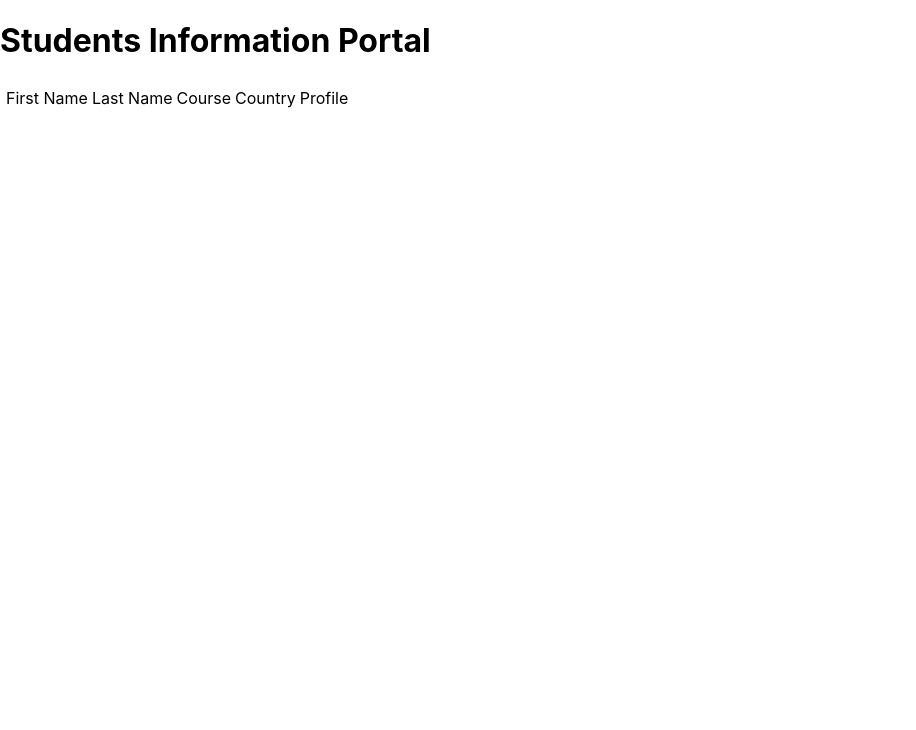
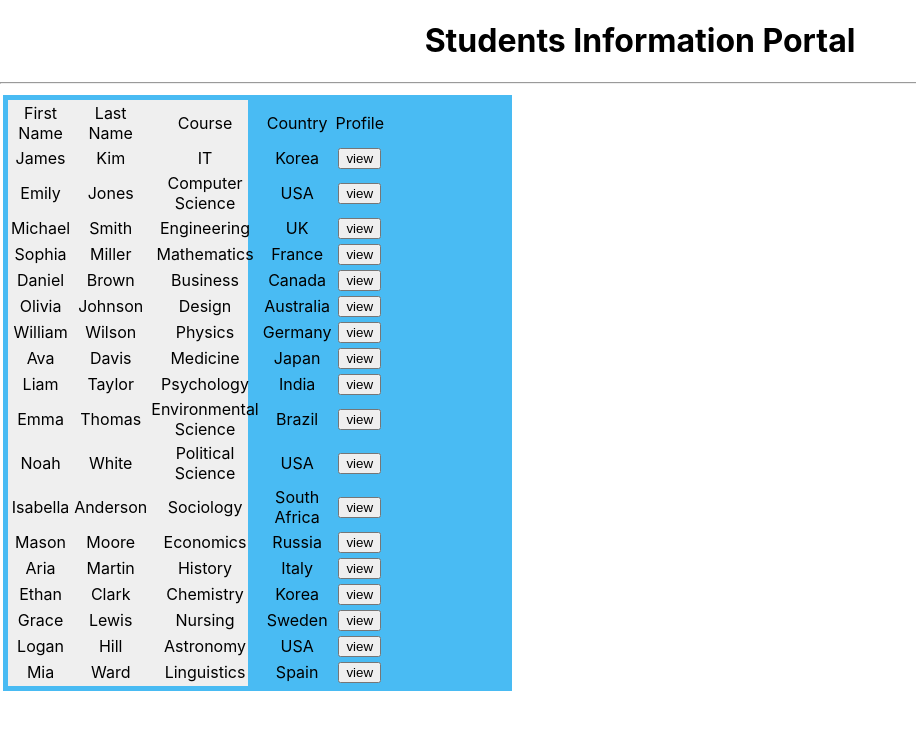
Before and after one commit to lasanga890/student-detail-protal-app, a React (Create React App) app: page / in a window 1280 px wide. Shown: the top 730 px of the page, without its empty margins (0-916 px from the left). Built offline with nearby package versions, Linux system fonts and the light colour scheme.

Commit message:
get data to parent class from child class

```diff
--- a/src/App.js
+++ b/src/App.js
@@ -1,21 +1,23 @@
-
-import './App.css';
-import {students} from '../src/assets/data/studentdb.js'
-import StudentTable from './components/StudentTable';
+import "./App.css";
+import { students } from "../src/assets/data/studentdb.js";
+import StudentTable from "./components/StudentTable";
 
 function App() {
   return (
     <>
+      <div className="App">
         <h1>Students Information Portal</h1>
-
+        <hr />
         <table>
           <tbody>
             <tr>
-        <td><StudentTable students={students} /></td>
-
+              <td>
+                <StudentTable students={students} />
+              </td>
             </tr>
           </tbody>
         </table>
+      </div>
     </>
   );
 }
--- a/src/components/StudentTable.js
+++ b/src/components/StudentTable.js
@@ -1,5 +1,7 @@
-export default function StudentTable(props){
-    return(
+import "../assets/css/compo.css";
+
+export default function StudentTable(props) {
+  return (
     <>
       <div className="outerDiv">
         <div className="leftDiv">
@@ -11,12 +13,25 @@
                 <td>Course</td>
                 <td>Country</td>
                 <td>Profile</td>
-
               </tr>
             </thead>
+            <tbody>
+              {props.students.map((student) => (
+                <tr>
+                  <td>{student.firstName}</td>
+                  <td>{student.lastName}</td>
+                  <td>{student.course}</td>
+                  <td>{student.address.country}</td>
+                <td><button>view</button></td>
+                </tr>
+              ))}
+            </tbody>
           </table>
+          <div className="rightDiv">
+
+          </div>
         </div>
       </div>
     </>
-    )
+  );
 }
```
Lines whose indentation alone changed are shown as unchanged.
